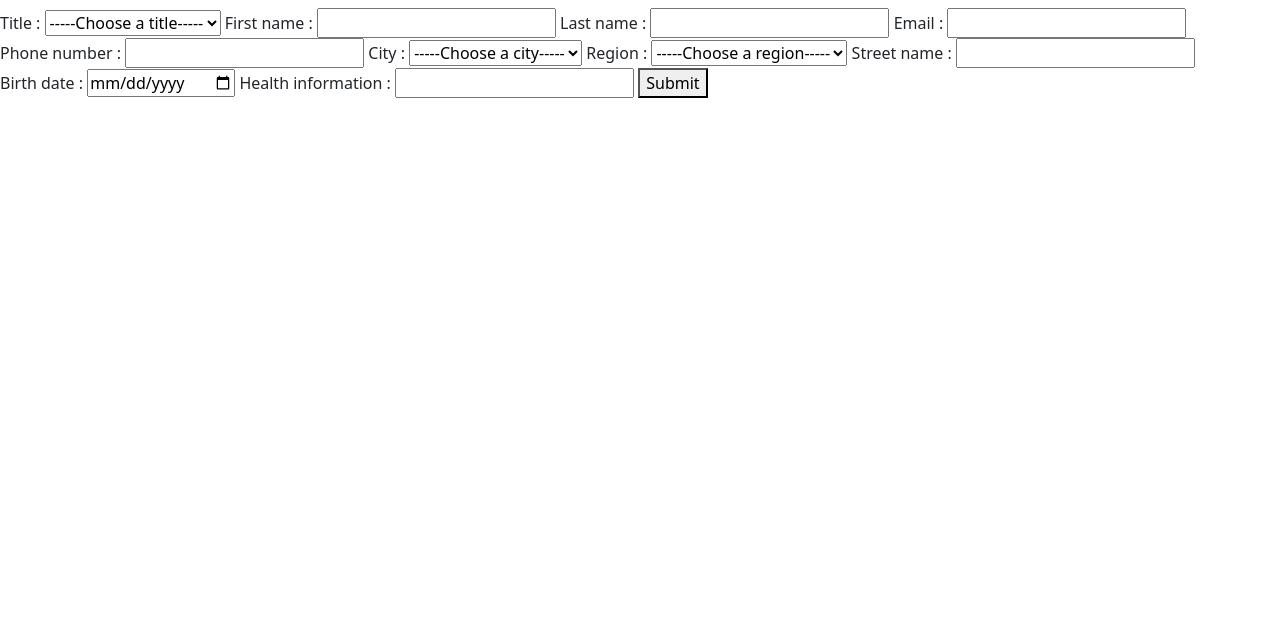
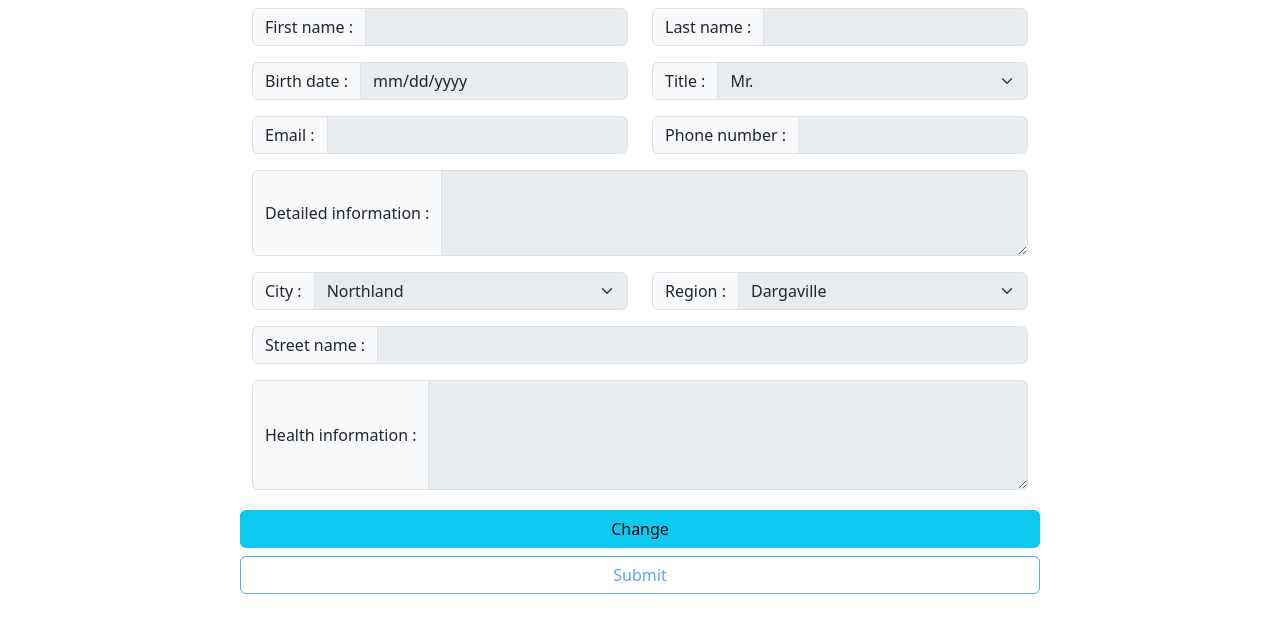
Before and after one commit to gaon5/swimapp, a Flask app: template templates/member_change_information.html in a window 1280 px wide. Shown: the part 56-689 px from the top of the page. Run offline with Flask 3, Linux system fonts and the light colour scheme; the template is opened without the code that fills it, so the values that code supplies are empty.

Commit message:
Finish user story
Finish user story

```diff
--- a/app.py
+++ b/app.py
@@ -59,7 +59,44 @@ def member_change_information():
         sql_data = get_cursor()
         msg = ""
         if request.method == 'POST':
-            pass
+            first_name = request.form.get('first_name')
+            last_name = request.form.get('last_name')
+            birth_date = request.form.get('birth_date')
+            title = int(request.form.get('title'))
+            email = request.form.get('email')
+            phone_number = request.form.get('phone_number')
+            city = request.form.get('city')
+            region = request.form.get('region')
+            street_name = request.form.get('street_name')
+            detailed_information = request.form.get('detailed_information')
+            health_information = request.form.get('health_information')
+            user_id = request.form.get('user_id')
+            sql = """SELECT m.user_id,m.first_name,m.last_name,m.birth_date,m.title_id,u.email,m.phone_number,m.city_id,m.region_id,m.street_name
+                        FROM `member` AS m
+                        LEFT JOIN `user_account` AS u ON m.user_id=u.user_id
+                        WHERE m.user_id=%s;"""
+            sql_value = (user_id,)
+            sql_data.execute(sql, sql_value)
+            member_list = sql_data.fetchall()[0]
+            new_data = (first_name, last_name, birth_date, title, email, phone_number, city, region, street_name)
+            if check_change(member_list, new_data):
+                sql = """UPDATE `member` SET first_name=%s,last_name=%s,birth_date=%s,title_id=%s,phone_number=%s,city_id=%s,region_id=%s,street_name=%s,
+                            detailed_information=%s, health_information=%s
+                            WHERE user_id=%s;"""
+                sql_value = (first_name, last_name, birth_date, title, phone_number, city, region, street_name, detailed_information,
+                             health_information, user_id,)
+                sql_data.execute(sql, sql_value)
+                # check email
+                sql_data.execute("SELECT user_id, email FROM `user_account` WHERE user_id=%s;", (user_id,))
+                user_account_list = sql_data.fetchall()[0]
+                if email != user_account_list[1]:
+                    sql_data.execute("SELECT user_id, email FROM `user_account` WHERE email=%s;", (email,))
+                    if len(sql_data.fetchall()) > 0:
+                        msg = "This email already be used."
+                    else:
+                        sql_data.execute("UPDATE `user_account` SET email=%s WHERE user_id=%s;", (email, user_id,))
+            else:
+                msg = "no modification"
         sql = """SELECT m.user_id,m.title_id,m.first_name,m.last_name,m.phone_number,m.detailed_information,m.city_id,
                     m.region_id,m.street_name,m.birth_date,m.health_information,u.email FROM `member` AS m
                     LEFT JOIN `user_account` AS u ON m.user_id=u.user_id
--- a/templates/member_change_information.html
+++ b/templates/member_change_information.html
@@ -10,87 +10,164 @@
 {% endblock %}
 
 {% block body %}
+    <div class="container" style="max-width: 800px">
         <h5>{{ msg }}</h5>
-    <form action="/selfInformation" method="post" onsubmit="return validateForm()">
-        <label for="title">Title :</label>
-        <select name="title" id="title" required>
-            <option value="">-----Choose a title-----</option>
+        <form action="/member_change_information" class="row" method="post" onsubmit="return validateForm()">
+            <div class="col-md-6">
+                <div class="input-group mb-3">
+                    <label for="first_name" class="input-group-text">First name :</label>
+                    <input type="text" class="form-control" name="first_name" id="first_name" value="{{ member_detail[2] }}" disabled required>
+                </div>
+            </div>
+            <div class="col-md-6">
+                <div class="input-group mb-3">
+                    <label for="last_name" class="input-group-text">Last name :</label>
+                    <input type="text" class="form-control" name="last_name" id="last_name" value="{{ member_detail[3] }}" disabled required>
+                </div>
+            </div>
+            <div class="col-md-6">
+                <div class="input-group mb-3">
+                    <label for="birth_date" class="input-group-text">Birth date :</label>
+                    <input type="date" class="form-control" name="birth_date" id="birth_date" value="{{ member_detail[9] }}" disabled required>
+                </div>
+            </div>
+            <div class="col-md-6">
+                <div class="input-group mb-3">
+                    <label for="title" class="input-group-text">Title :</label>
+                    <select name="title" class="form-select" id="title" disabled required>
+                        <option value="" disabled>---Choose a title---</option>
                         <option value="1">Mr.</option>
                         {% for i in title_list %}
                         {% endfor %}
                     </select>
-
-        <label for="first_name">First name :</label>
-        <input type="text" name="first_name" id="first_name" value="{{ member_detail[2] }}" required>
-
-        <label for="last_name">Last name :</label>
-        <input type="text" name="last_name" id="last_name" value="{{ member_detail[3] }}" required>
-
-        <label for="email">Email :</label>
-        <input type="email" name="email" id="email" value="{{ member_detail[11] }}" required>
-
-        <label for="phone_number">Phone number :</label>
-        <input type="tel" name="phone_number" id="phone_number" value="{{ member_detail[4] }}" required>
-
-        <label for="city">City :</label>
-        <select name="city" id="city" required>
-            <option value="">-----Choose a city-----</option>
+                </div>
+            </div>
+            <div class="col-md-6">
+                <div class="input-group mb-3">
+                    <label for="email" class="input-group-text">Email :</label>
+                    <input type="email" class="form-control" name="email" id="email" value="{{ member_detail[11] }}" disabled required>
+                </div>
+            </div>
+            <div class="col-md-6">
+                <div class="input-group mb-3">
+                    <label for="phone_number" class="input-group-text">Phone number :</label>
+                    <input type="tel" class="form-control" name="phone_number" id="phone_number" value="{{ member_detail[4] }}" disabled required>
+                </div>
+            </div>
+            <div class="input-group mb-3">
+                <label for="detailed_information" class="input-group-text">Detailed information :</label>
+                <textarea id="detailed_information" class="form-control" name="detailed_information" rows="3" cols="33"
+                          disabled>{{ member_detail[5] }}</textarea>
+            </div>
+            <div class="col-md-6">
+                <div class="input-group mb-3">
+                    <label for="city" class="input-group-text">City :</label>
+                    <select name="city" class="form-select" id="city" disabled required>
+                        <option value="" disabled>---Choose a city---</option>
                         <option value="1">Northland</option>
                         {% for i in city_list %}
                         {% endfor %}
                     </select>
-
-        <label for="region">Region :</label>
-        <select name="region" id="region" required>
-            <option value="">-----Choose a region-----</option>
+                </div>
+            </div>
+            <div class="col-md-6">
+                <div class="input-group mb-3">
+                    <label for="region" class="input-group-text">Region :</label>
+                    <select name="region" class="form-select" id="region" disabled required>
+                        <option value="" disabled>---Choose a region---</option>
                         <option value="1">Dargaville</option>
                         {% for i in region_list %}
                         {% endfor %}
                     </select>
-
-        <label for="street_name">Street name :</label>
-        <input type="text" name="street_name" id="street_name" value="{{ member_detail[8] }}" required>
-
-        <label for="birth_date">Birth date :</label>
-        <input type="date" name="birth_date" id="birth_date" value="{{ member_detail[9] }}" required>
-
-        <label for="health_information">Health information :</label>
-        <input type="text" name="health_information" id="health_information" value="{{ member_detail[10] }}" required>
-
+                </div>
+            </div>
+            <div class="col-md-12">
+                <div class="input-group mb-3">
+                    <label for="street_name" class="input-group-text">Street name :</label>
+                    <input type="text" class="form-control" name="street_name" id="street_name" value="{{ member_detail[8] }}" disabled required>
+                </div>
+            </div>
+            <div class="input-group mb-3">
+                <label for="health_information" class="input-group-text">Health information :</label>
+                <textarea id="health_information" class="form-control" name="health_information" rows="4" cols="33"
+                          disabled>{{ member_detail[10] }}</textarea>
+            </div>
             <input type="hidden" id="user_id" name="user_id" value="{{ member_detail[0] }}">
-        <button type="submit">Submit</button>
+            <button type="button" id="Change" class="btn btn-info my-1" onclick="Change_form()">Change</button>
+            <button type="button" id="Cancel" class="btn btn-danger my-1" onclick="Cancel_form()" style="display: none">Cancel</button>
+            <button type="submit" id="Submit" class="btn btn-outline-primary my-1" disabled>Submit</button>
         </form>
-    {{ member_detail }}
+    </div>
 {% endblock %}
 
 {% block myjs %}
     <script>
-        const title = document.getElementById('title');
-        title.value = {{ member_detail[1] }}
-        const city = document.getElementById('city');
-        city.value = {{ member_detail[6] }}
-        const region = document.getElementById('region');
-        region.value = {{ member_detail[7] }}
+        document.getElementById('title').value = {{ member_detail[1] }}
+        document.getElementById('city').value = {{ member_detail[6] }}
+        document.getElementById('region').value = {{ member_detail[7] }}
+
+        const Change = document.getElementById('Change');
+        const Cancel = document.getElementById('Cancel');
+        const Submit = document.getElementById('Submit');
+
+        function Change_form(){
+            const inputElements = document.querySelectorAll('input');
+            const selectElements = document.querySelectorAll('select');
+            const textareaElements = document.querySelectorAll('textarea');
+            for (let i = 1; i < inputElements.length; i++) {inputElements[i].disabled = false}
+            for (let i = 0; i < selectElements.length; i++) {selectElements[i].disabled = false}
+            for (let i = 0; i < textareaElements.length; i++) {textareaElements[i].disabled = false}
+            Change.style.display = 'none'
+            Cancel.style.display = ''
+            Submit.disabled = false
+            Submit.classList.remove("btn-outline-primary")
+            Submit.classList.add("btn-primary")
+        }
+
+        function Cancel_form(){
+            const inputElements = document.querySelectorAll('input');
+            const selectElements = document.querySelectorAll('select');
+            const textareaElements = document.querySelectorAll('textarea');
+            for (let i = 1; i < inputElements.length; i++) {inputElements[i].disabled = true}
+            for (let i = 0; i < selectElements.length; i++) {selectElements[i].disabled = true}
+            for (let i = 0; i < textareaElements.length; i++) {textareaElements[i].disabled = true}
+            Change.style.display = ''
+            Cancel.style.display = 'none'
+            Submit.disabled = true
+            Submit.classList.remove("btn-primary")
+            Submit.classList.add("btn-outline-primary")
+        }
+
+        function validateForm() {
             const first_name = document.getElementById('first_name');
-        const last_name = document.getElementById('last_name');
-        const phone_number = document.getElementById('phone_number');
-        function validateForm(){
             const namePattern = /^[a-zA-Z]+$/;
             const phonePattern = /^\d{7,11}$/;
-
+            let i = 0;
             if (!namePattern.test(first_name.value)) {
                 alert("First name should contain only letters.");
-                return false;
+                first_name.classList.add("is-invalid")
+                i = 1;
+            } else {
+                first_name.classList.remove("is-invalid")
             }
+            const last_name = document.getElementById('last_name');
             if (!namePattern.test(last_name.value)) {
                 alert("Last name should contain only letters.");
-                return false;
+                last_name.classList.add("is-invalid")
+                i = 1;
+            } else {
+                last_name.classList.remove("is-invalid")
             }
+            const phone_number = document.getElementById('phone_number');
             if (!phonePattern.test(phone_number.value)) {
+                phone_number.classList.add("is-invalid")
                 alert("Wrong phone number length.");
-                return false;
+                i = 1;
+            } else {
+                phone_number.classList.remove("is-invalid")
             }
-            return true;
+            return i !== 1;
+
         }
     </script>
 {% endblock %}
```
Lines whose indentation alone changed are shown as unchanged.
